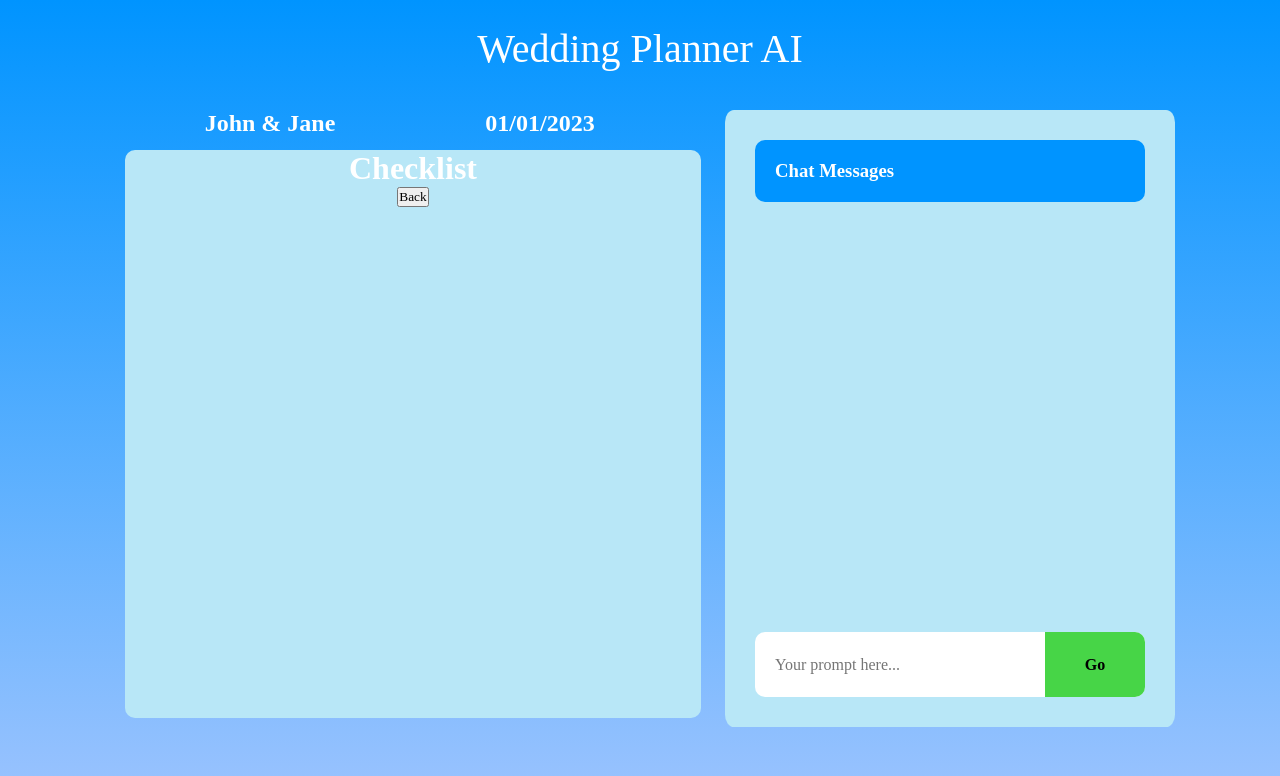
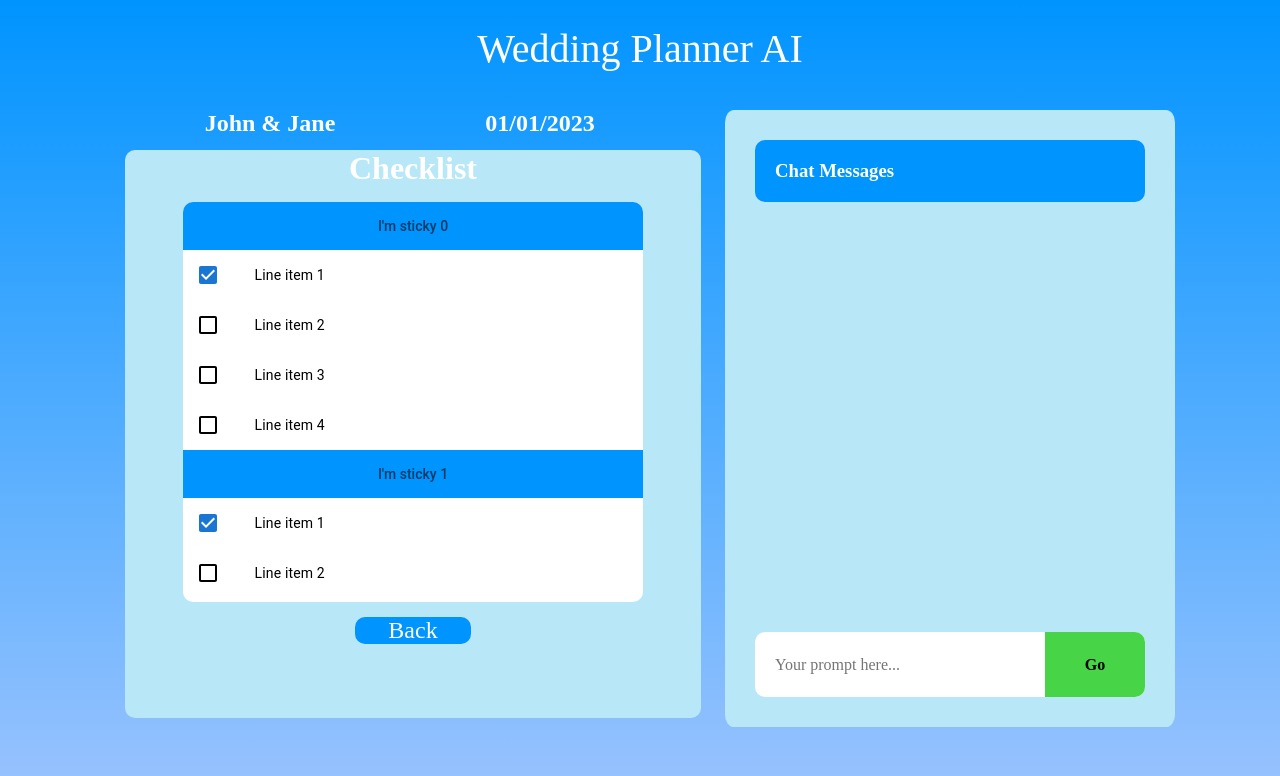
Before and after one commit to Rebelkat18/WeddingPlannerAI, a React (Create React App) app in the folder wedding-planner-ai/: page /dashboard in a window 1280 px wide. Both pictures are taken after a click on the button "Checklist". Shown: the top 776 px of the page. Built offline with nearby package versions, Linux system fonts and the light colour scheme.

Commit message:
Checklist look

```diff
--- a/wedding-planner-ai/package.json
+++ b/wedding-planner-ai/package.json
@@ -3,6 +3,9 @@
   "version": "0.1.0",
   "private": true,
   "dependencies": {
+    "@emotion/react": "^11.11.4",
+    "@emotion/styled": "^11.11.0",
+    "@mui/material": "^5.15.14",
     "@testing-library/jest-dom": "^5.17.0",
     "@testing-library/react": "^13.4.0",
     "@testing-library/user-event": "^13.5.0",
--- a/wedding-planner-ai/src/components/Budget.js
+++ b/wedding-planner-ai/src/components/Budget.js
@@ -2,7 +2,7 @@
     return(
         <div>
             <h1>Budget</h1>
-            <button onClick={props.back}>Back</button>
+            <button className="back-button" onClick={props.back}>Back</button>
         </div>
     );
 }
--- a/wedding-planner-ai/src/components/Checklist.js
+++ b/wedding-planner-ai/src/components/Checklist.js
@@ -1,8 +1,82 @@
-function Checklist(props){
-    return(
+import React, { useState } from 'react';
+import List from '@mui/material/List';
+import ListItem from '@mui/material/ListItem';
+import ListItemButton from '@mui/material/ListItemButton';
+import ListItemIcon from '@mui/material/ListItemIcon';
+import ListItemText from '@mui/material/ListItemText';
+import Checkbox from '@mui/material/Checkbox';
+import ListSubheader from '@mui/material/ListSubheader';
+
+function Checklist(props) {
+    const [checked, setChecked] = useState([0]);
+
+    const handleToggle = (value) => () => {
+        const currentIndex = checked.indexOf(value);
+        const newChecked = [...checked];
+
+        if (currentIndex === -1) {
+            newChecked.push(value);
+        } else {
+            newChecked.splice(currentIndex, 1);
+        }
+
+        setChecked(newChecked);
+    };
+
+    return (
         <div>
             <h1>Checklist</h1>
-            <button onClick={props.back}>Back</button>
+            <List
+                sx={{
+                    width: '80%',
+                    bgcolor: 'white',
+                    color: 'black',
+                    position: 'relative',
+                    top: '15px',
+                    left: '10%',
+                    height: '50vh',
+                    overflow: 'auto',
+                    borderRadius: '10px',
+                    '& ul': { padding: 0 },
+                }}
+                subheader={<li />}
+            >
+                {[0, 1, 2, 3, 4].map((sectionId) => (
+                    <li key={`section-${sectionId}`}>
+                        <ul>
+                            <ListSubheader sx={{bgcolor: '#0094FF' }}>{`I'm sticky ${sectionId}`}</ListSubheader>
+                            {[0, 1, 2, 3].map((value) => {
+                                const labelId = `checkbox-list-label-${value}`;
+
+                                return (
+                                    <ListItem
+                                        key={value}
+                                        disablePadding
+                                    >
+                                        <ListItemButton role={undefined} onClick={handleToggle(value)} dense>
+                                            <ListItemIcon>
+                                                <Checkbox
+                                                    sx={{
+                                                        color: 'black'
+                                                    }}
+                                                    edge="start"
+                                                    checked={checked.indexOf(value) !== -1}
+                                                    tabIndex={-1}
+                                                    disableRipple
+                                                    inputProps={{ 'aria-labelledby': labelId }}
+                                                />
+                                            </ListItemIcon>
+                                            <ListItemText id={labelId} primary={`Line item ${value + 1}`} />
+                                        </ListItemButton>
+                                    </ListItem>
+                                );
+                            })}
+                        </ul>
+                    </li>
+                ))}
+
+            </List>
+            <button className="back-button" onClick={props.back}>Back</button>
         </div>
     );
 }
--- a/wedding-planner-ai/src/components/GuestList.js
+++ b/wedding-planner-ai/src/components/GuestList.js
@@ -2,7 +2,7 @@
     return(
         <div>
             <h1>Guest List</h1>
-            <button onClick={props.back}>Back</button>
+            <button className="back-button" onClick={props.back}>Back</button>
         </div>
     );
 }
--- a/wedding-planner-ai/src/components/Schedule.js
+++ b/wedding-planner-ai/src/components/Schedule.js
@@ -2,7 +2,7 @@
     return(
         <div>
             <h1>Schedule</h1>
-            <button onClick={props.back}>Back</button>
+            <button className="back-button" onClick={props.back}>Back</button>
         </div>
     );
 }
--- a/wedding-planner-ai/src/components/Theme.js
+++ b/wedding-planner-ai/src/components/Theme.js
@@ -4,7 +4,7 @@
         <div>
             <h1>Theme</h1>
             <img alt="theme" width="50%" height="50%"/>
-            <button onClick={props.back}>Back</button>
+            <button className="back-button" onClick={props.back}>Back</button>
         </div>
     );
 }
--- a/wedding-planner-ai/src/components/Vendors.js
+++ b/wedding-planner-ai/src/components/Vendors.js
@@ -2,7 +2,7 @@
     return(
         <div>
             <h1>Vendors</h1>
-            <button onClick={props.back}>Back</button>
+            <button className="back-button" onClick={props.back}>Back</button>
         </div>
     );
 }
--- a/wedding-planner-ai/src/pages/Chat.js
+++ b/wedding-planner-ai/src/pages/Chat.js
@@ -39,8 +39,6 @@
         console.error(err);
       });
   };
-
-  // const handleSubmit = async () => {
   //   const prompt = {
   //     role: "user",
   //     content: input,
--- a/wedding-planner-ai/src/pages/Dashboard.css
+++ b/wedding-planner-ai/src/pages/Dashboard.css
@@ -158,3 +158,15 @@
   left: 125px;
   display:none;
 }
+
+.back-button{
+  background-color: rgb(0, 148, 255);
+  position: relative;
+  top: 30px;
+  width: 20%;
+  border-radius: 10px;
+  text-align: center;
+  border: none;
+  font-size: 1.5rem;
+  color: white;
+}
--- a/wedding-planner-ai/src/pages/Dashboard.js
+++ b/wedding-planner-ai/src/pages/Dashboard.js
@@ -30,8 +30,6 @@
         //         console.error(err);
         //     });
     }
-
-
 
     const handleGuestList = () => {
         document.querySelector(".dash-grid").style.display = "none";
```
Also changed, not shown: wedding-planner-ai/src/setupTests.js (deleted, +0 -5 lines), wedding-planner-ai/src/index.css (line endings or trailing spaces), wedding-planner-ai/src/logo.svg (deleted), 1 other file (tests, documents, lock files or other folders).
